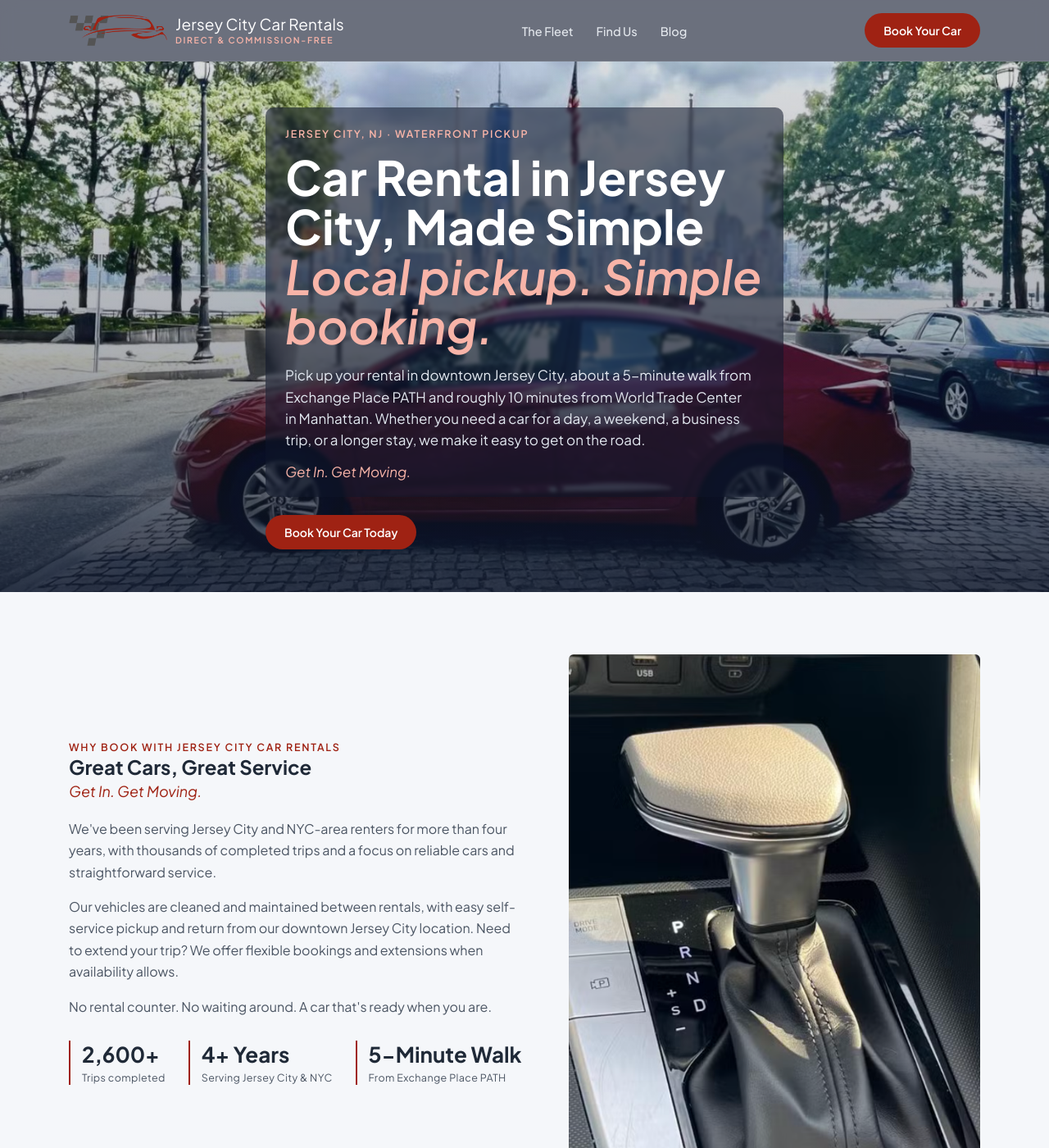
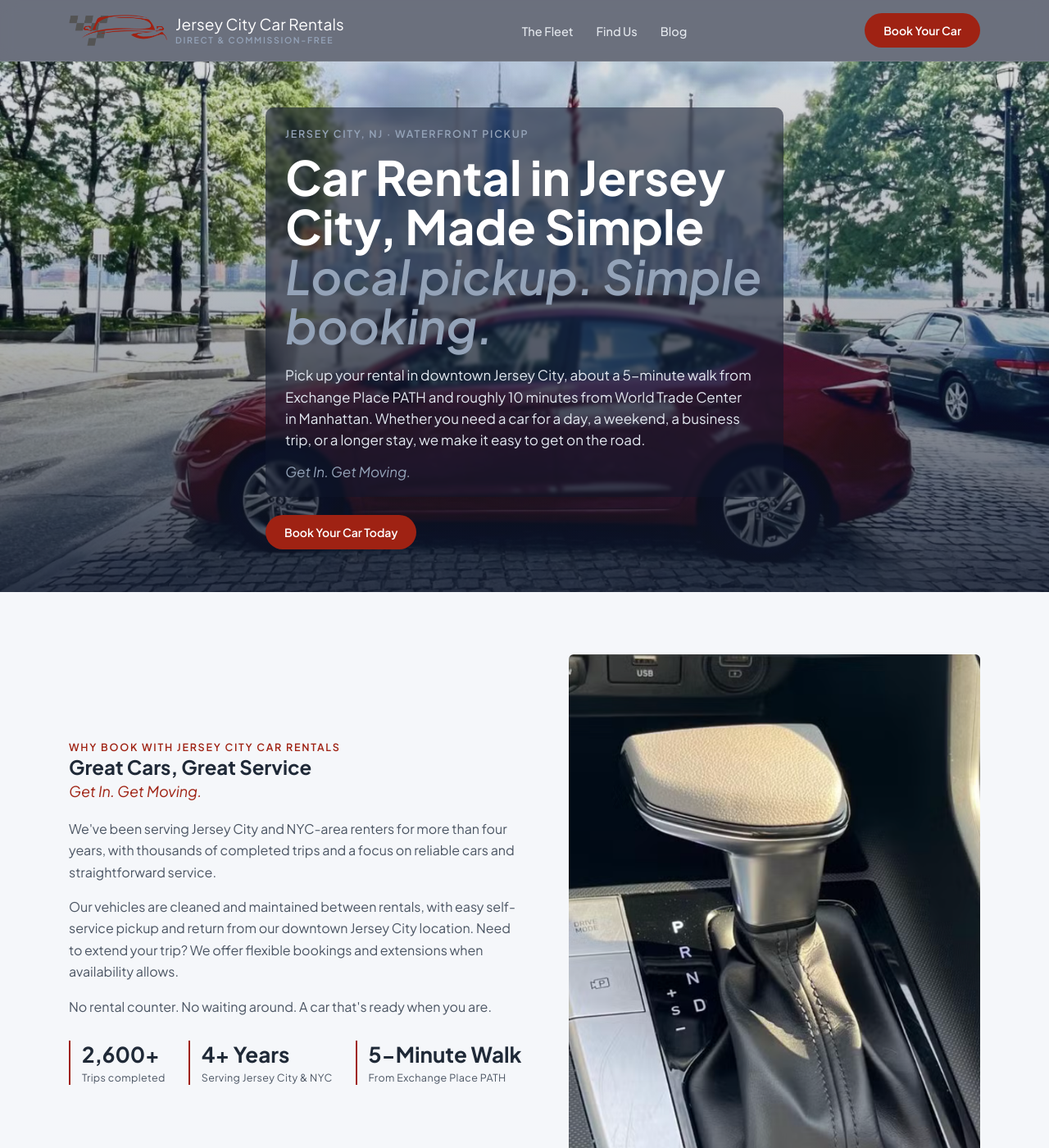
Before and after one commit to TiffRoxburyHill/jerseycitycarrentals, a Jekyll site: the page index.html, which Jekyll copies as it is, in a window 1280 px wide and 1400 px high. Shown: the whole window at 82% size. Built offline with Jekyll 4.4.1, drawn with Linux system fonts in a browser that asks for light colours.

Commit message:
Replace peach accent with slate gray
Co-Authored-By: Claude Opus 5.5 <noreply@anthropic.com>
Claude-Session: https://claude.ai/code/session_01VJPf8SpXdv3qXM3ztzXdHM

```diff
--- a/_layouts/default.html
+++ b/_layouts/default.html
@@ -17,7 +17,7 @@
 <link rel="preconnect" href="https://fonts.googleapis.com">
 <link rel="preconnect" href="https://fonts.gstatic.com" crossorigin>
 <link href="https://fonts.googleapis.com/css2?family=Plus+Jakarta+Sans:ital,wght@0,400;0,500;0,600;0,700;0,800;1,400;1,600&display=swap" rel="stylesheet">
-<link rel="stylesheet" href="/style.css?v=2">
+<link rel="stylesheet" href="/style.css?v=3">
 </head>
 <body>
 
--- a/index.html
+++ b/index.html
@@ -15,7 +15,7 @@
 <link rel="preconnect" href="https://fonts.googleapis.com">
 <link rel="preconnect" href="https://fonts.gstatic.com" crossorigin>
 <link href="https://fonts.googleapis.com/css2?family=Plus+Jakarta+Sans:ital,wght@0,400;0,500;0,600;0,700;0,800;1,400;1,600&display=swap" rel="stylesheet">
-<link rel="stylesheet" href="/style.css?v=2">
+<link rel="stylesheet" href="/style.css?v=3">
 </head>
 <body>
 
--- a/style.css
+++ b/style.css
@@ -8,7 +8,7 @@
   --gold:#9F2213;
   --line:#E2E8F0;
   --nav-ink:#FFFFFF;
-  --on-dark-accent:#F8B4A8;
+  --on-dark-accent:#94A3B8;
 }
 @media (prefers-color-scheme: dark){
   :root:not([data-theme="light"]){
@@ -18,7 +18,7 @@
     --ink-soft:#94A3B8;
     --accent:#E0705F;
     --accent-deep:#C2523F;
-    --gold:#F4A79B;
+    --gold:#94A3B8;
     --line:#334155;
   }
 }
@@ -29,7 +29,7 @@
   --ink-soft:#94A3B8;
   --accent:#E0705F;
   --accent-deep:#C2523F;
-  --gold:#F4A79B;
+  --gold:#94A3B8;
   --line:#334155;
 }
 
```
